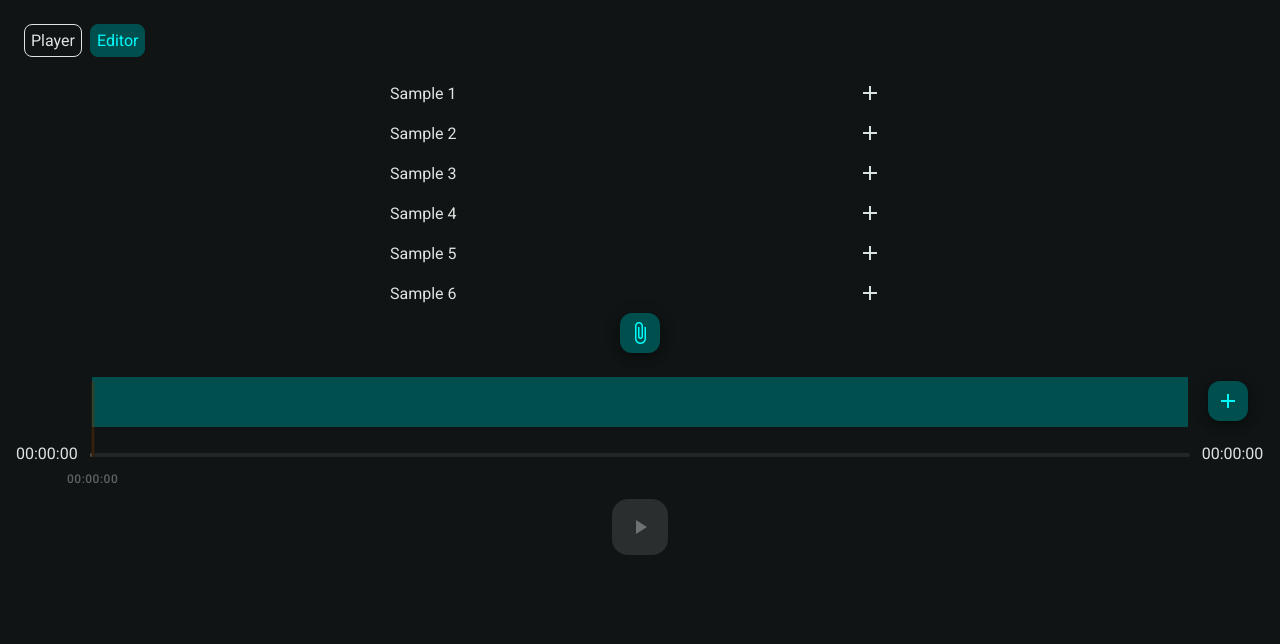
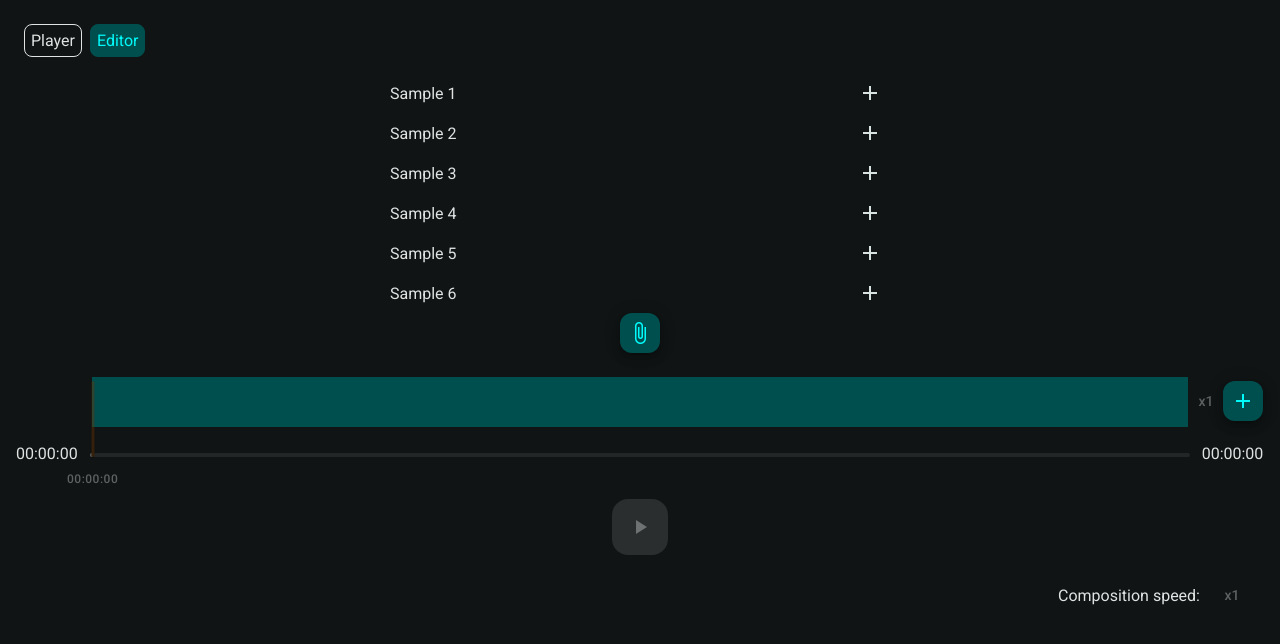
Before and after one commit to lavoide/MusicPlayer, an Angular app: page /editor in a window 1280 px wide. Shown: the top 644 px of the page. Built offline with nearby package versions, Linux system fonts and the light colour scheme.

Commit message:
added rate controls

```diff
--- a/src/app/editor/editor.component.html
+++ b/src/app/editor/editor.component.html
@@ -29,6 +29,7 @@
                             <button [matMenuTriggerFor]="rate" mat-menu-item>Change Tempo</button>
                         </mat-menu>
                         <mat-menu #rate="matMenu">
+                            {{ track.playbackRate }}
                             <mat-slider class="rate-slider" min="0.5" max="2" step="0.1"
                                 [displayWith]="formatLabelSpeed">
                                 <input matSliderThumb #rateslider [value]="track.playbackRate"
@@ -52,6 +53,14 @@
                 <mat-icon>add</mat-icon>
             </button>
             }
+
+            <button mat-button [disabled]="!hasSongs || tracklist.tracks.length === 0" class="change-track-speed-btn"
+                [matMenuTriggerFor]="rateTrackEditor">{{'x'+tracklist.tracklistRate || 'x1'}}</button>
+            <mat-menu #rateTrackEditor="matMenu">
+                <mat-slider class="rate-editor-slider" min="0.5" max="2" step="0.1">
+                    <input matSliderThumb #rateEditorslider [value]="tracklist.tracklistRate"
+                        (dragEnd)="changeTracklistRate($event, i)"></mat-slider>
+            </mat-menu>
         </div>
     </div>
 
@@ -85,4 +94,15 @@
         </button>
         }
     </div>
+
+    <div class="additional-buttons">
+        Composition speed:
+        <button mat-button [disabled]="!hasSongs" [matMenuTriggerFor]="rateEditor">{{'x'+compositionRate ||
+            'x1'}}</button>
+        <mat-menu #rateEditor="matMenu">
+            <mat-slider class="rate-editor-slider" min="0.5" max="2" step="0.1">
+                <input matSliderThumb #rateEditorslider [value]="compositionRate"
+                    (dragEnd)="changeCompositionRate($event)"></mat-slider>
+        </mat-menu>
+    </div>
 </div>
--- a/src/app/editor/editor.component.scss
+++ b/src/app/editor/editor.component.scss
@@ -13,12 +13,17 @@
       position: relative;
       .add-track-btn {
         position: absolute;
-        right: -60px;
+        right: -75px;
         bottom: 6px;
       }
       .delete-track-btn {
         position: absolute;
         left: -60px;
+        bottom: 6px;
+      }
+      .change-track-speed-btn {
+        position: absolute;
+        right: -50px;
         bottom: 6px;
       }
     }
@@ -60,6 +65,12 @@
     justify-content: center;
     margin-top: 20px;
     margin-bottom: 20px;
+  }
+  .additional-buttons {
+    color: var(--mat-app-text-color);
+    display: flex;
+    justify-content: flex-end;
+    align-items: center;
   }
 }
 
@@ -103,4 +114,10 @@
     height: 0 !important;
     width: 0 !important;
   }
+  .mat-mdc-menu-content {
+    color: var(--mat-app-text-color);
+  }
+  .change-track-speed-btn .mat-mdc-button-persistent-ripple {
+    display: none;
+  }
 }
--- a/src/app/editor/editor.component.ts
+++ b/src/app/editor/editor.component.ts
@@ -51,6 +51,7 @@ export class EditorComponent {
   public hasSongs: boolean = false;
   public maxDuration: number = 0;
   public longestTracklist: number = 0;
+  public compositionRate: number = 1;
 
   constructor() {
     this.tracklists = this.audioEditorService.tracks$.getValue();
@@ -147,6 +148,15 @@ export class EditorComponent {
     this.audioEditorService.changeRate(trackListIndex, trackIndex, rate);
   };
 
+  public changeCompositionRate = (event: any) => {
+    this.compositionRate = event.value;
+    this.audioEditorService.changeCompositionRate(this.compositionRate);
+  };
+
+  public changeTracklistRate = (event: any, tracklistIndex: number) => {
+    this.audioEditorService.changeTracklistRate(event.value, tracklistIndex);
+  };
+
   public copyTrack = (trackListIndex: number, trackIndex: number) => {
     this.audioEditorService.copyTrack(trackListIndex, trackIndex);
   };
--- a/src/app/shared/audio-editor.service.ts
+++ b/src/app/shared/audio-editor.service.ts
@@ -10,6 +10,7 @@ export class AudioEditorService {
     {
       totalDuration: 0,
       currentTime: 0,
+      tracklistRate: 1,
       tracks: [],
     },
   ];
@@ -32,7 +33,12 @@ export class AudioEditorService {
 
   public addTracklist() {
     this.pause();
-    this.tracklist.push({ totalDuration: 0, currentTime: 0, tracks: [] });
+    this.tracklist.push({
+      totalDuration: 0,
+      currentTime: 0,
+      tracklistRate: 1,
+      tracks: [],
+    });
     this.tracks$.next(this.tracklist);
     this.refresh();
   }
@@ -247,6 +253,26 @@ export class AudioEditorService {
     this.tracks$.next(this.tracklist);
   }
 
+  public changeCompositionRate(rate: number) {
+    this.tracklist.forEach((tracklist) => {
+      tracklist.tracks.forEach((track) => {
+        track.audio.playbackRate = rate;
+        track.playbackRate = rate;
+      });
+      tracklist.tracklistRate = rate;
+    });
+    this.tracks$.next(this.tracklist);
+  }
+
+  public changeTracklistRate(rate: number, trackListIndex: number) {
+    this.tracklist[trackListIndex].tracks.forEach((track) => {
+      track.audio.playbackRate = rate;
+      track.playbackRate = rate;
+    });
+    this.tracklist[trackListIndex].tracklistRate = rate;
+    this.tracks$.next(this.tracklist);
+  }
+
   public copyTrack(trackListIndex: number, trackIndex: number) {
     const tracklist = this.tracklist[trackListIndex];
     const track = tracklist.tracks[trackIndex];
@@ -303,5 +329,6 @@ export interface AudioTrack {
 export interface Tracklist {
   totalDuration: number;
   currentTime: number;
+  tracklistRate: number;
   tracks: AudioTrack[];
 }
```
